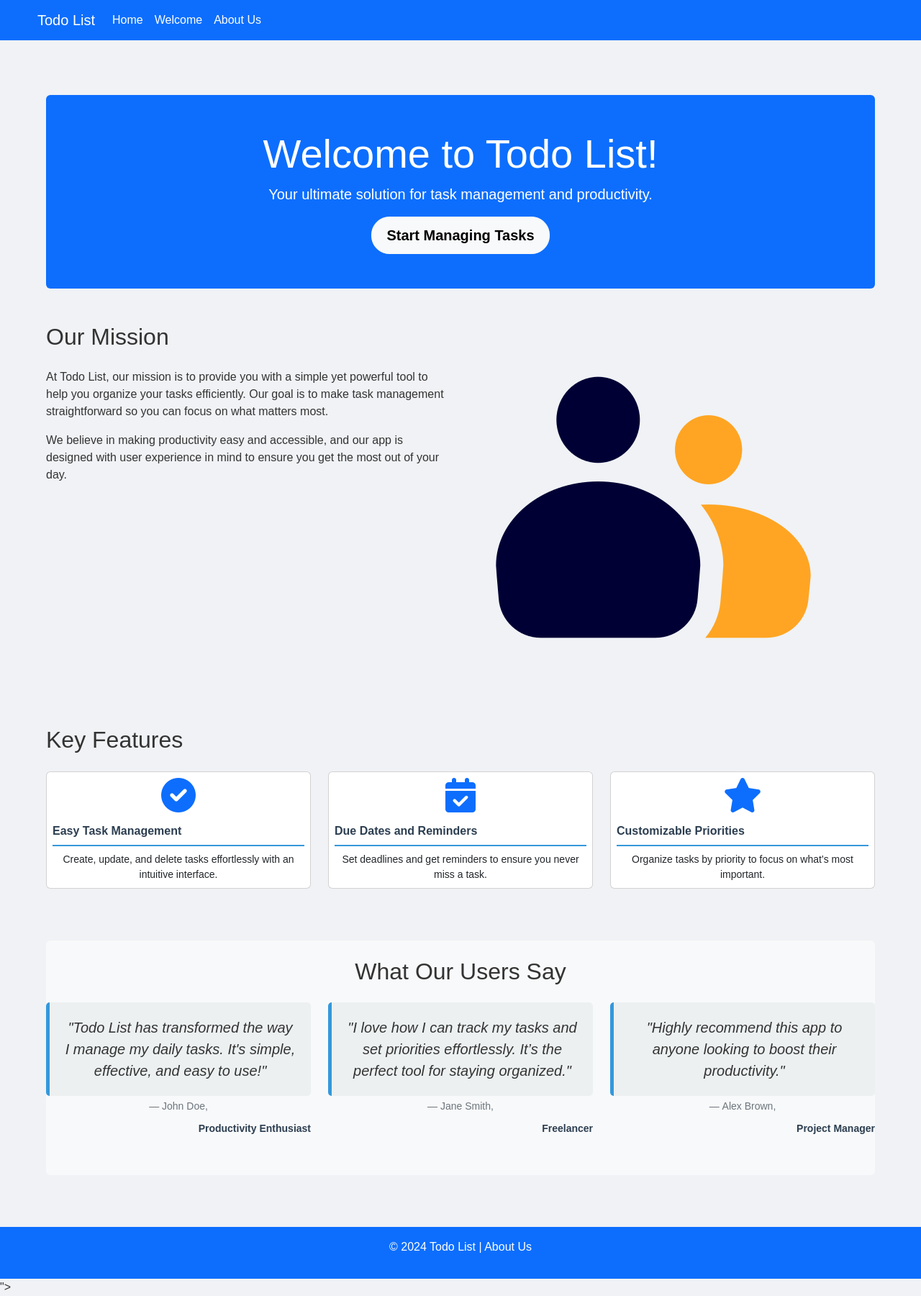
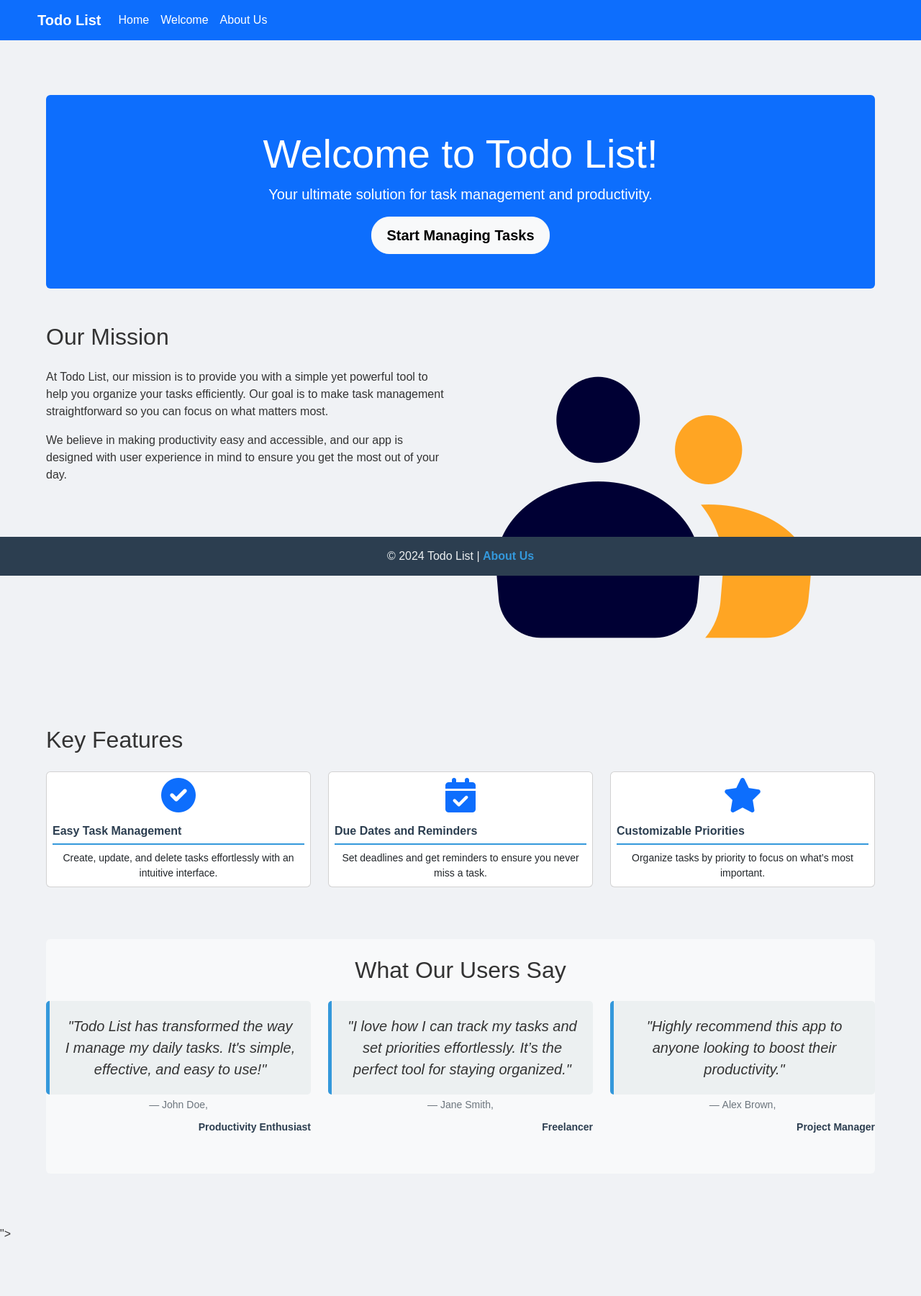
Before and after one commit to nameisalfio/Django_todo_list, a Django app: page /tasks/about/ in a window 1280 px wide. Shown: the whole page at 72% size. After the commit the page ends 1719 px from the top, so only its background shows below. Run offline with Django 5.2, Linux system fonts and the light colour scheme; some libraries are stand-ins or nearby versions.

Commit message:
Improved CSS

```diff
--- a/todo_list/static/css/style.css
+++ b/todo_list/static/css/style.css
@@ -19,7 +19,8 @@ body {
 
 /* Navbar Styles */
 .navbar {
-    background-color: #0056b3;
+    background-color: #2c3e50;
+    color: #ecf0f1;
     position: fixed;
     top: 0;
     left: 0;
@@ -29,11 +30,6 @@ body {
 
 .navbar-brand, .nav-link {
     color: #ffffff !important;
-    text-decoration: none;
-}
-
-.navbar-brand:hover, .nav-link:hover {
-    color: #f8f9fa !important;
 }
 
 /* Main Content Styles */
@@ -42,50 +38,49 @@ body {
 }
 
 /* Task Card Styles */
+.task-container {
+    display: flex;
+    flex-direction: column;
+    gap: 8px; /* Riduce ulteriormente lo spazio tra le card */
+    padding: 5px 0; /* Riduce il padding verticale del container */
+    width: 100%;
+    max-width: 1000px;
+    margin: 0 auto;
+}
+
 .task-card {
     background-color: #ffffff;
-    border: 1px solid #d1d9e6;
-    border-radius: 10px;
-    margin-bottom: 20px;
-    box-shadow: 0 4px 6px rgba(0, 0, 0, 0.1);
+    border-radius: 8px; /* Riduce il raggio per un look più compatto */
+    margin-bottom: 15px; /* Riduce lo spazio sotto ogni card */
+    box-shadow: 0 3px 4px rgba(0, 0, 0, 0.1); /* Riduce l'ombra per renderla meno invasiva */
     transition: transform 0.3s ease, box-shadow 0.3s ease;
 }
 
 .task-card:hover {
-    transform: translateY(-5px);
-    box-shadow: 0 6px 12px rgba(0, 0, 0, 0.15);
+    transform: translateY(-4px); /* Diminuisce l'effetto hover per renderlo più sobrio */
+    box-shadow: 0 5px 10px rgba(0, 0, 0, 0.15);
 }
 
 .card-body {
-    padding: 25px;
+    padding: 15px; /* Riduce il padding interno della card per diminuirne l'altezza */
 }
 
 .card-title {
-    font-size: 1.5rem;
+    font-size: 1.25rem; /* Riduce la dimensione del font per adattarsi a un layout più compatto */
     font-weight: 700;
     color: #2c3e50;
-    margin-bottom: 15px;
+    margin-bottom: 10px; /* Riduce lo spazio sotto il titolo */
     border-bottom: 2px solid #3498db;
-    padding-bottom: 10px;
+    padding-bottom: 8px; /* Riduce il padding sotto il titolo */
     display: flex;
     justify-content: space-between;
     align-items: center;
 }
 
-.card-title a {
-    color: #2c3e50;
-    text-decoration: none;
-    transition: color 0.3s ease;
-}
-
-.card-title a:hover {
-    color: #3498db;
-}
-
 .card-subtitle {
-    font-size: 1rem;
+    font-size: 0.875rem; /* Riduce la dimensione del font del sottotitolo */
     color: #7f8c8d;
-    margin-bottom: 15px;
+    margin-bottom: 10px; /* Riduce lo spazio sotto il sottotitolo */
 }
 
 /* Task Status Checkbox */
@@ -181,18 +176,10 @@ body {
     background-color: #2c3e50;
     color: #ecf0f1;
     padding: 15px 0;
-    flex-shrink: 0;
+    position: fixed;
+    bottom: 0;
     width: 100%;
-}
-
-.footer a {
-    color: #3498db;
-    text-decoration: none;
-    transition: color 0.3s ease;
-}
-
-.footer a:hover {
-    color: #2980b9;
+    text-align: center;
 }
 
 /* Welcome Page Styles */
@@ -254,8 +241,13 @@ body {
 
 /* Link Styles */
 a {
+    font-size: 1.75rem;
+    font-weight: 800;
     text-decoration: none;
     color: inherit;
+    justify-content: space-between;
+    align-items: center;
+    font-family: sans-serif;
 }
 
 a:hover {
@@ -307,8 +299,6 @@ a:hover {
     cursor: move;
     margin: 0 0 10px 0;
     padding: 15px;
-    border: 1px solid var(--accent-color);
-    border-radius: 8px;
     background: var(--darker-bg);
     color: var(--light-text);
     transition: transform 0.3s ease, background-color 0.3s ease;
@@ -324,8 +314,6 @@ a:hover {
 .task-item.dragging {
     opacity: 0.6;
     background-color: var(--text-color);
-    border-color: var(--text-color);
-    box-shadow: 0 6px 12px rgba(0, 0, 0, 0.2);
 }
 
 .task-item.drag-over {
--- a/todo_list/templates/base.html
+++ b/todo_list/templates/base.html
@@ -39,8 +39,10 @@
     </main>
 
     <!-- Footer -->
-    <footer class="bg-primary text-white text-center py-3">
-        <p>&copy; {{ current_year }} Todo List | <a href="{% url 'about' %}" class="text-white">About Us</a></p>
+    <footer class="footer">
+        <div class="container">
+            © {{ current_year }} Todo List | <a href="{% url 'about' %}" style="font-size: 1rem; color: #3498db; text-decoration: none;">About Us</a>
+        </div>
     </footer>
 
     <!-- Bootstrap JS Bundle with Popper -->
```
Also changed, not shown: todo_list/db.sqlite3, todo_list/templates/task_form.html (line endings or trailing spaces), 1 other file.
